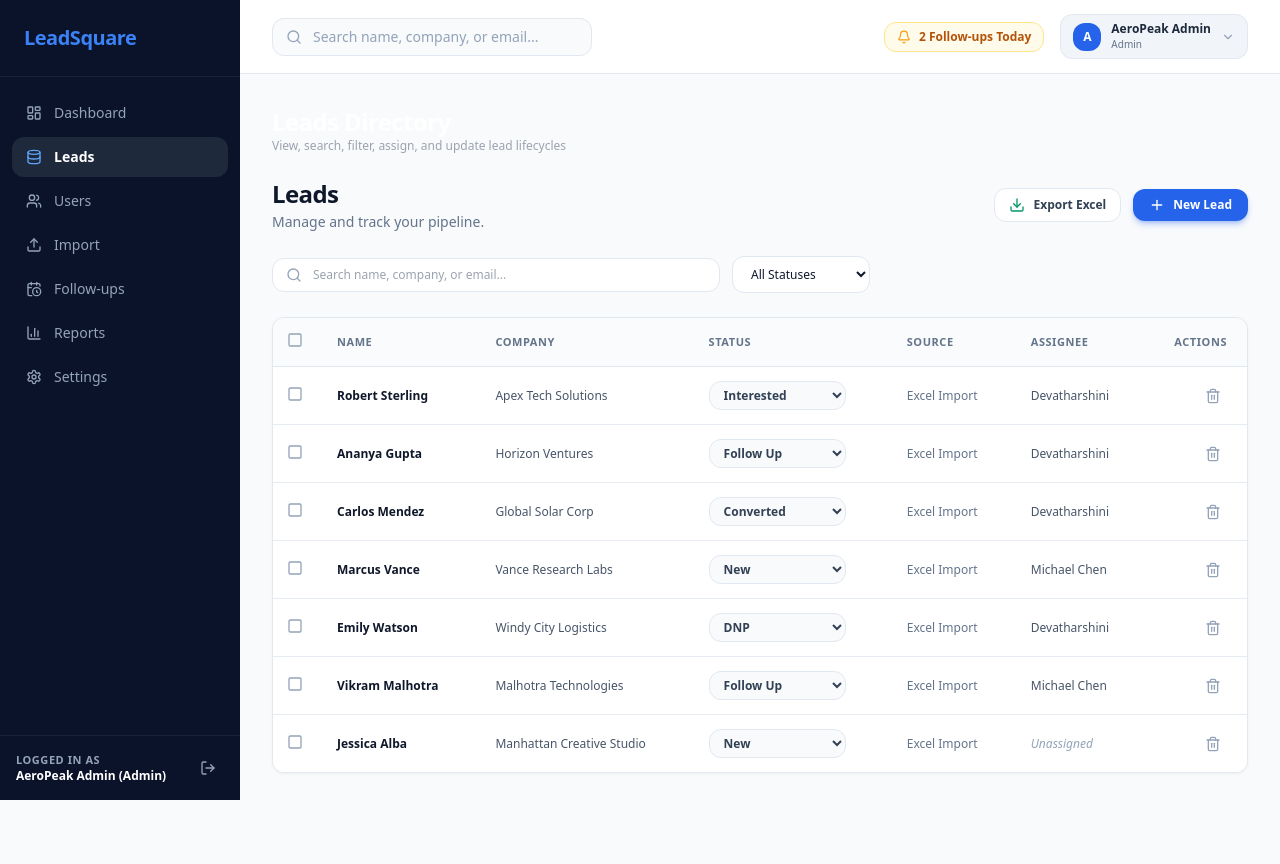
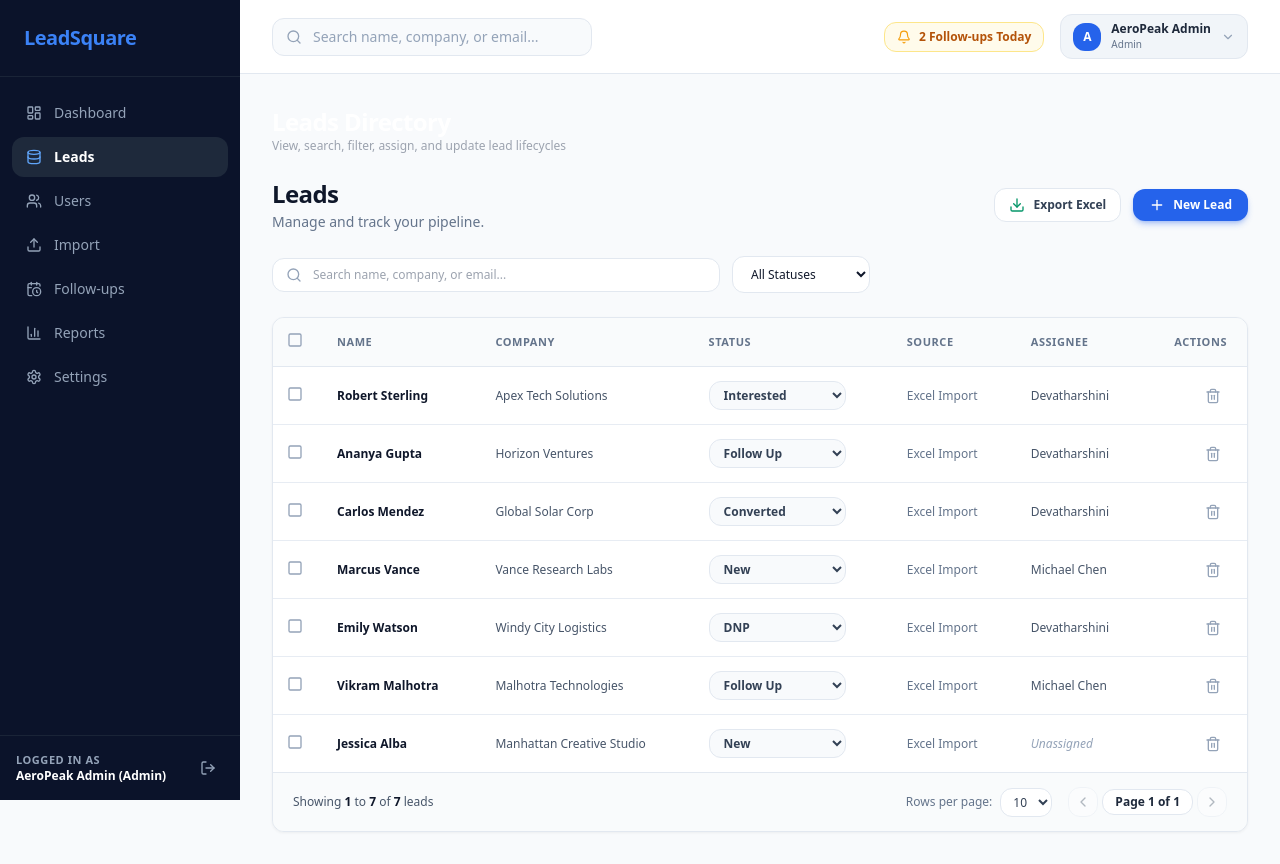
Before and after one commit to aeropeak26/LeadsCRM, a Next.js app: page /leads in a window 1280 px wide. Before the commit the page ends 805 px from the top, so only its background shows below. Built offline with nearby package versions, Linux system fonts and the light colour scheme.

Commit message:
Add full pagination to leads table and fix user deletion handler

```diff
--- a/src/components/leads/LeadTable.tsx
+++ b/src/components/leads/LeadTable.tsx
@@ -1,6 +1,6 @@
 'use client';
 
-import React, { useState, useMemo } from 'react';
+import React, { useState, useMemo, useEffect } from 'react';
 import {
   Search,
   Plus,
@@ -13,6 +13,8 @@ import {
   FileSpreadsheet,
   X,
   Trash2,
+  ChevronLeft,
+  ChevronRight,
 } from 'lucide-react';
 import { Lead, LeadStatus } from '@/lib/types';
 import { useCRM } from '@/context/CRMContext';
@@ -30,6 +32,10 @@ export function LeadTable() {
 
   const [isAssignModalOpen, setIsAssignModalOpen] = useState(false);
   const [isCreateModalOpen, setIsCreateModalOpen] = useState(false);
+
+  // Pagination state
+  const [currentPage, setCurrentPage] = useState(1);
+  const [pageSize, setPageSize] = useState(10);
 
   const [newLeadForm, setNewLeadForm] = useState({
     name: '',
@@ -67,6 +73,18 @@ export function LeadTable() {
       return true;
     });
   }, [leads, filters, isAdmin, currentUser?.id]);
+
+  // Reset pagination when filters or pageSize change
+  useEffect(() => {
+    setCurrentPage(1);
+  }, [filters, pageSize]);
+
+  const totalPages = Math.max(1, Math.ceil(filteredLeads.length / pageSize));
+
+  const paginatedLeads = useMemo(() => {
+    const start = (currentPage - 1) * pageSize;
+    return filteredLeads.slice(start, start + pageSize);
+  }, [filteredLeads, currentPage, pageSize]);
 
   const handleSelectAll = () => {
     if (selectedLeadIds.length === filteredLeads.length) {
@@ -109,6 +127,9 @@ export function LeadTable() {
     });
     setIsCreateModalOpen(false);
   };
+
+  const startIndex = (currentPage - 1) * pageSize + 1;
+  const endIndex = Math.min(filteredLeads.length, currentPage * pageSize);
 
   return (
     <div className="space-y-6 max-w-7xl">
@@ -206,14 +227,14 @@ export function LeadTable() {
             </thead>
 
             <tbody className="divide-y divide-slate-200/80 text-slate-700 bg-white">
-              {filteredLeads.length === 0 ? (
+              {paginatedLeads.length === 0 ? (
                 <tr>
                   <td colSpan={7} className="text-center py-12 text-slate-400">
                     No leads found matching your criteria.
                   </td>
                 </tr>
               ) : (
-                filteredLeads.map((lead) => (
+                paginatedLeads.map((lead) => (
                   <tr
                     key={lead.id}
                     className="hover:bg-slate-50/80 transition-colors cursor-pointer"
@@ -279,6 +300,59 @@ export function LeadTable() {
             </tbody>
           </table>
         </div>
+
+        {/* Pagination Bar */}
+        {filteredLeads.length > 0 && (
+          <div className="px-5 py-3.5 bg-slate-50/80 border-t border-slate-200 flex flex-wrap items-center justify-between gap-4 text-xs font-medium text-slate-600">
+            <div>
+              Showing <span className="font-bold text-slate-900">{startIndex}</span> to{' '}
+              <span className="font-bold text-slate-900">{endIndex}</span> of{' '}
+              <span className="font-bold text-slate-900">{filteredLeads.length}</span> leads
+            </div>
+
+            <div className="flex items-center space-x-4">
+              {/* Page Size Selector */}
+              <div className="flex items-center space-x-2">
+                <span className="text-slate-500">Rows per page:</span>
+                <select
+                  value={pageSize}
+                  onChange={(e) => setPageSize(Number(e.target.value))}
+                  className="bg-white border border-slate-200 rounded-lg px-2 py-1 text-xs text-slate-700"
+                >
+                  <option value={5}>5</option>
+                  <option value={10}>10</option>
+                  <option value={25}>25</option>
+                  <option value={50}>50</option>
+                </select>
+              </div>
+
+              {/* Prev / Next Pagination Controls */}
+              <div className="flex items-center space-x-1">
+                <button
+                  onClick={() => setCurrentPage((prev) => Math.max(1, prev - 1))}
+                  disabled={currentPage === 1}
+                  className="p-1.5 rounded-lg border border-slate-200 bg-white text-slate-600 hover:bg-slate-100 disabled:opacity-40 disabled:cursor-not-allowed"
+                  title="Previous Page"
+                >
+                  <ChevronLeft className="w-4 h-4" />
+                </button>
+
+                <span className="px-3 py-1 bg-white border border-slate-200 rounded-lg text-xs font-bold text-slate-800">
+                  Page {currentPage} of {totalPages}
+                </span>
+
+                <button
+                  onClick={() => setCurrentPage((prev) => Math.min(totalPages, prev + 1))}
+                  disabled={currentPage === totalPages}
+                  className="p-1.5 rounded-lg border border-slate-200 bg-white text-slate-600 hover:bg-slate-100 disabled:opacity-40 disabled:cursor-not-allowed"
+                  title="Next Page"
+                >
+                  <ChevronRight className="w-4 h-4" />
+                </button>
+              </div>
+            </div>
+          </div>
+        )}
       </div>
 
       {/* New Lead Modal */}
--- a/src/components/users/UserManagement.tsx
+++ b/src/components/users/UserManagement.tsx
@@ -6,7 +6,7 @@ import { useCRM } from '@/context/CRMContext';
 import { User, UserRole } from '@/lib/types';
 
 export function UserManagement() {
-  const { users, addUser, updateUser } = useCRM();
+  const { users, addUser, updateUser, deleteUser } = useCRM();
 
   const [isAddModalOpen, setIsAddModalOpen] = useState(false);
   const [newUserForm, setNewUserForm] = useState({
@@ -26,9 +26,10 @@ export function UserManagement() {
     setIsAddModalOpen(false);
   };
 
-  const handleToggleStatus = (user: User) => {
-    const nextStatus = user.status === 'active' ? 'disabled' : 'active';
-    updateUser(user.id, { status: nextStatus });
+  const handleDeleteUser = (user: User) => {
+    if (confirm(`Are you sure you want to delete user ${user.name}?`)) {
+      deleteUser(user.id);
+    }
   };
 
   return (
@@ -80,7 +81,7 @@ export function UserManagement() {
                   <td className="px-6 py-4 text-right">
                     {u.role !== 'admin' && (
                       <button
-                        onClick={() => handleToggleStatus(u)}
+                        onClick={() => handleDeleteUser(u)}
                         className="p-1.5 text-rose-500 hover:text-rose-700 rounded-lg hover:bg-rose-50 transition-colors"
                         title="Delete User"
                       >
--- a/src/context/CRMContext.tsx
+++ b/src/context/CRMContext.tsx
@@ -46,6 +46,7 @@ interface CRMContextType {
 
   addUser: (user: Omit<User, 'id' | 'createdAt'>) => void;
   updateUser: (id: string, updates: Partial<User>) => void;
+  deleteUser: (id: string) => void;
   updateSettings: (newSettings: Partial<SystemSettings>) => void;
 
   // Statistics Helper
@@ -335,6 +336,12 @@ export function CRMProvider({ children }: { children: React.ReactNode }) {
     saveState({ users: nextUsers });
   };
 
+  const deleteUser = (id: string) => {
+    const nextUsers = users.filter((u) => u.id !== id);
+    setUsers(nextUsers);
+    saveState({ users: nextUsers });
+  };
+
   const updateSettings = (newSettings: Partial<SystemSettings>) => {
     const nextSettings = { ...settings, ...newSettings };
     setSettings(nextSettings);
@@ -401,6 +408,7 @@ export function CRMProvider({ children }: { children: React.ReactNode }) {
         importExcelRecords,
         addUser,
         updateUser,
+        deleteUser,
         updateSettings,
         getDashboardStats,
       }}
```
